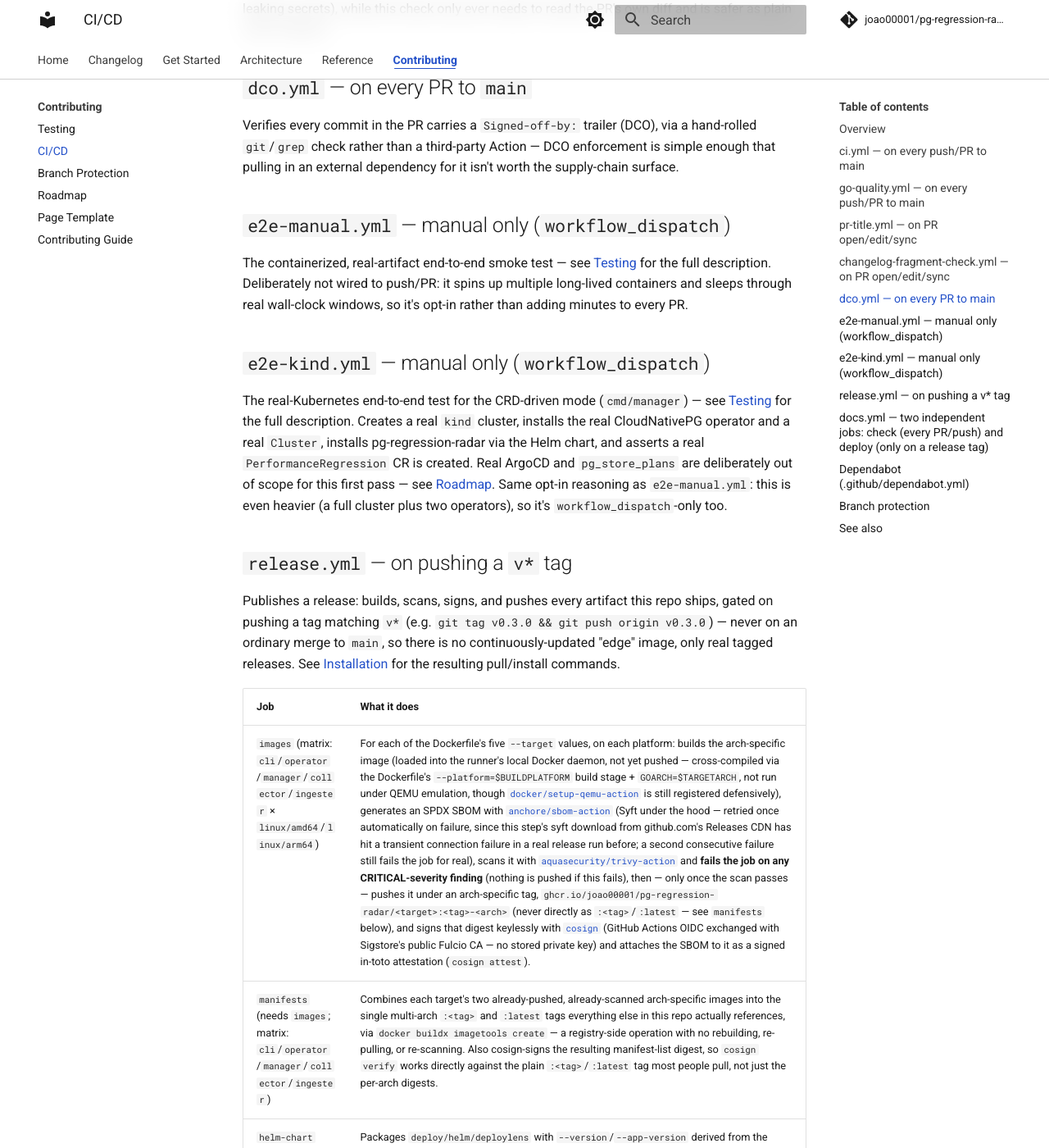
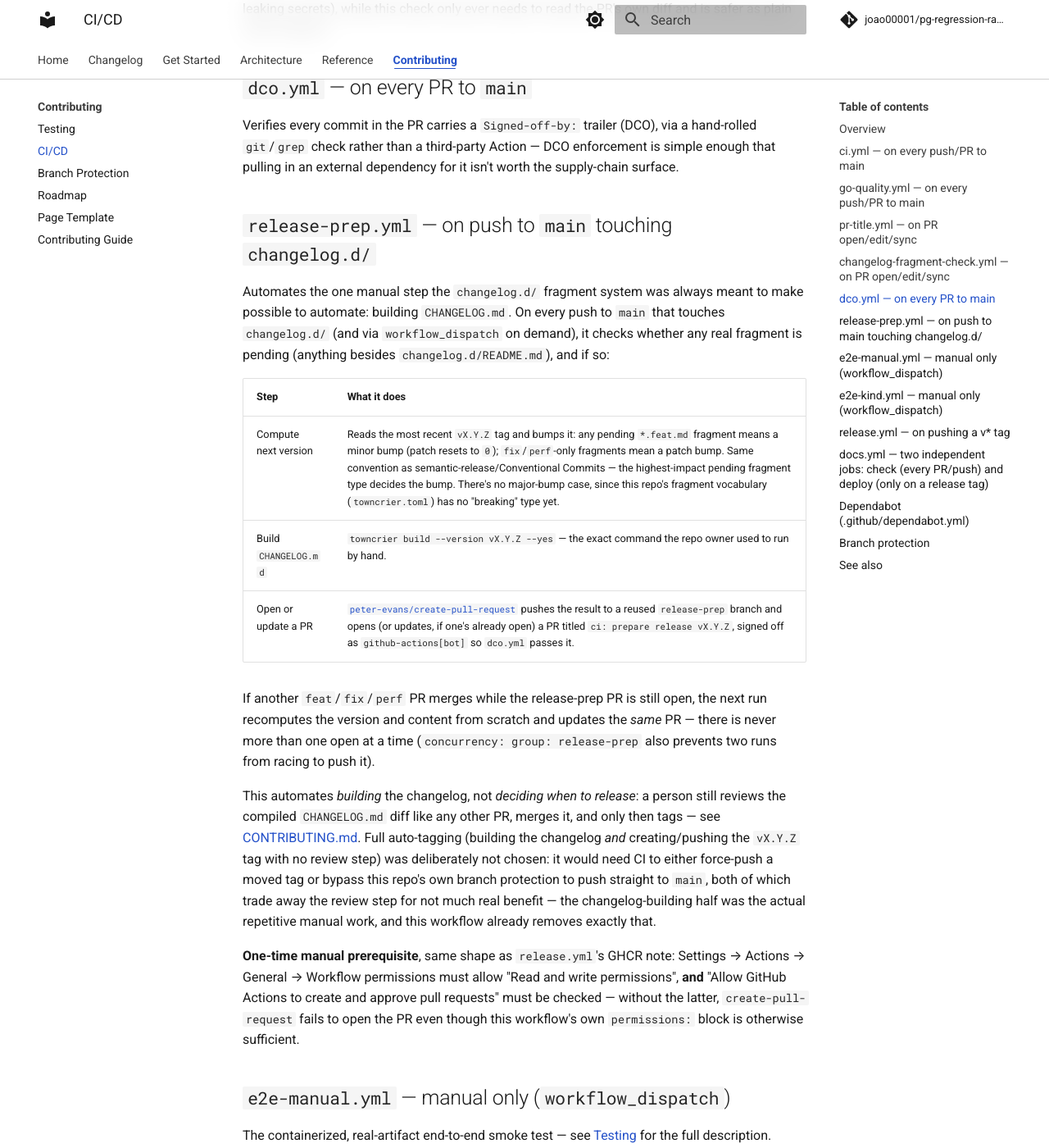
Before and after one commit to joao00001/pg-regression-radar, an MkDocs documentation site: the page built from docs/ci-cd.md, in a window 1280 px wide and 1400 px high, scrolled down 2070 px. Shown: the whole window at 82% size. Built offline with MkDocs 1.6.1 and Material for MkDocs 9.7.7, drawn with Linux system fonts in a browser that asks for light colours; comment, search, counter and statistics services are not loaded; the version menu is left out; some of the changed text lies outside the part shown.

Commit message:
ci: automate release-changelog preparation via a standing PR
towncrier build was a step the repo owner ran locally, by hand, before
every single release (see CONTRIBUTING.md's former "How releases consume
fragments" section) -- exactly the kind of repetitive, mechanical work the
changelog.d/ fragment system was supposed to make possible to automate,
since changelog-fragment-check.yml already guarantees every feat/fix/perf
PR carries a fragment. Nothing was actually consuming that guarantee at
release time until now.

New release-prep.yml: on every push to main touching changelog.d/ (plus
workflow_dispatch), it checks whether any real fragment is pending, and if
so computes the next version (any pending feat fragment bumps minor,
fix/perf-only bumps patch -- the same highest-impact-type-wins convention
semantic-release/Conventional Commits use), runs the exact
`towncrier build --version vX.Y.Z --yes` command that used to be manual,
and opens (or updates, if one's already open) a single standing PR titled
"ci: prepare release vX.Y.Z" via peter-evans/create-pull-request, signed
off as github-actions[bot] so dco.yml passes it. If another feat/fix/perf
PR merges while that PR is still open, the next run recomputes from
scratch and updates the same PR rather than opening a second one
(concurrency: group: release-prep also prevents two runs from racing to
push it).

This automates *building* the changelog, not *deciding when to release*:
a person still reviews the compiled CHANGELOG.md diff like any other PR,
merges it, and only then tags -- full auto-tagging was deliberately not
chosen, since it would need CI to either force-move a tag or push straight
to main bypassing this repo's own branch protection, trading away the one
review step that actually matters for not much benefit beyond what this
already delivers.

Updates CONTRIBUTING.md's "How releases consume fragments" and
docs/ci-cd.md accordingly, including the new one-time manual prerequisite
(Settings -> Actions -> General -> "Allow GitHub Actions to create and
approve pull requests").

Signed-off-by: Joao <joao.detomini@enterprisedb.com>

```diff
--- a/docs/ci-cd.md
+++ b/docs/ci-cd.md
@@ -43,6 +43,22 @@ This is a separate workflow from `pr-title.yml` (rather than a job appended to i
 
 Verifies every commit in the PR carries a `Signed-off-by:` trailer (DCO), via a hand-rolled `git`/`grep` check rather than a third-party Action — DCO enforcement is simple enough that pulling in an external dependency for it isn't worth the supply-chain surface.
 
+## `release-prep.yml` — on push to `main` touching `changelog.d/`
+
+Automates the one manual step the `changelog.d/` fragment system was always meant to make possible to automate: building `CHANGELOG.md`. On every push to `main` that touches `changelog.d/` (and via `workflow_dispatch` on demand), it checks whether any real fragment is pending (anything besides `changelog.d/README.md`), and if so:
+
+| Step | What it does |
+|---|---|
+| Compute next version | Reads the most recent `vX.Y.Z` tag and bumps it: any pending `*.feat.md` fragment means a minor bump (patch resets to `0`); `fix`/`perf`-only fragments mean a patch bump. Same convention as semantic-release/Conventional Commits — the highest-impact pending fragment type decides the bump. There's no major-bump case, since this repo's fragment vocabulary (`towncrier.toml`) has no "breaking" type yet. |
+| Build `CHANGELOG.md` | `towncrier build --version vX.Y.Z --yes` — the exact command the repo owner used to run by hand. |
+| Open or update a PR | [`peter-evans/create-pull-request`](https://github.com/peter-evans/create-pull-request) pushes the result to a reused `release-prep` branch and opens (or updates, if one's already open) a PR titled `ci: prepare release vX.Y.Z`, signed off as `github-actions[bot]` so `dco.yml` passes it. |
+
+If another `feat`/`fix`/`perf` PR merges while the release-prep PR is still open, the next run recomputes the version and content from scratch and updates the *same* PR — there is never more than one open at a time (`concurrency: group: release-prep` also prevents two runs from racing to push it).
+
+This automates *building* the changelog, not *deciding when to release*: a person still reviews the compiled `CHANGELOG.md` diff like any other PR, merges it, and only then tags — see [CONTRIBUTING.md](https://github.com/joao00001/pg-regression-radar/blob/main/CONTRIBUTING.md#release-notes--changeset-fragments). Full auto-tagging (building the changelog *and* creating/pushing the `vX.Y.Z` tag with no review step) was deliberately not chosen: it would need CI to either force-push a moved tag or bypass this repo's own branch protection to push straight to `main`, both of which trade away the review step for not much real benefit — the changelog-building half was the actual repetitive manual work, and this workflow already removes exactly that.
+
+**One-time manual prerequisite**, same shape as `release.yml`'s GHCR note: Settings → Actions → General → Workflow permissions must allow "Read and write permissions", **and** "Allow GitHub Actions to create and approve pull requests" must be checked — without the latter, `create-pull-request` fails to open the PR even though this workflow's own `permissions:` block is otherwise sufficient.
+
 ## `e2e-manual.yml` — manual only (`workflow_dispatch`)
 
 The containerized, real-artifact end-to-end smoke test — see [Testing](testing.md#manual-e2e-real-container) for the full description. Deliberately not wired to push/PR: it spins up multiple long-lived containers and sleeps through real wall-clock windows, so it's opt-in rather than adding minutes to every PR.
@@ -60,7 +76,7 @@ Publishes a release: builds, scans, signs, and pushes every artifact this repo s
 | `images` (matrix: `cli`/`operator`/`manager`/`collector`/`ingester` × `linux/amd64`/`linux/arm64`) | For each of the Dockerfile's five `--target` values, on each platform: builds the arch-specific image (loaded into the runner's local Docker daemon, not yet pushed — cross-compiled via the Dockerfile's `--platform=$BUILDPLATFORM` build stage + `GOARCH=$TARGETARCH`, not run under QEMU emulation, though [`docker/setup-qemu-action`](https://github.com/docker/setup-qemu-action) is still registered defensively), generates an SPDX SBOM with [`anchore/sbom-action`](https://github.com/anchore/sbom-action) (Syft under the hood — retried once automatically on failure, since this step's syft download from github.com's Releases CDN has hit a transient connection failure in a real release run before; a second consecutive failure still fails the job for real), scans it with [`aquasecurity/trivy-action`](https://github.com/aquasecurity/trivy-action) and **fails the job on any CRITICAL-severity finding** (nothing is pushed if this fails), then — only once the scan passes — pushes it under an arch-specific tag, `ghcr.io/joao00001/pg-regression-radar/<target>:<tag>-<arch>` (never directly as `:<tag>`/`:latest` — see `manifests` below), and signs that digest keylessly with [`cosign`](https://github.com/sigstore/cosign) (GitHub Actions OIDC exchanged with Sigstore's public Fulcio CA — no stored private key) and attaches the SBOM to it as a signed in-toto attestation (`cosign attest`). |
 | `manifests` (needs `images`; matrix: `cli`/`operator`/`manager`/`collector`/`ingester`) | Combines each target's two already-pushed, already-scanned arch-specific images into the single multi-arch `:<tag>` and `:latest` tags everything else in this repo actually references, via `docker buildx imagetools create` — a registry-side operation with no rebuilding, re-pulling, or re-scanning. Also cosign-signs the resulting manifest-list digest, so `cosign verify` works directly against the plain `:<tag>`/`:latest` tag most people pull, not just the per-arch digests. |
 | `helm-chart` (needs `manifests`) | Packages `deploy/helm/deploylens` with `--version`/`--app-version` derived from the pushed tag (chart version strips the tag's leading `v` for SemVer compliance; `appVersion` keeps it, matching the image tags), pushes it as an OCI artifact to `oci://ghcr.io/joao00001/charts`, parses the digest out of `helm push`'s own `Digest: sha256:...` output line, and signs that digest keylessly with `cosign` — the exact same OIDC-to-Fulcio flow as the container images above, since cosign signs any OCI artifact, not just container images. Runs after `manifests` so a chart is never published pointing at images that failed to build/scan/publish/combine. |
-| `release-notes` (needs `images`, `manifests`, `helm-chart`) | Extracts the section of `CHANGELOG.md` matching the pushed tag (from its `## vX.Y.Z - <date>` heading up to, but not including, the next `## ` heading, via a small `awk` script) and publishes it as the body of a GitHub Release via [`softprops/action-gh-release`](https://github.com/softprops/action-gh-release). That section only exists because the repo owner ran `towncrier build --version vX.Y.Z --yes` (see [CONTRIBUTING.md](https://github.com/joao00001/pg-regression-radar/blob/main/CONTRIBUTING.md#release-notes--changeset-fragments)) and committed the result *before* pushing the tag — this job fails loudly (rather than publishing an empty release) if no matching section is found. Runs last, after every other artifact-publishing job, so a release is never announced before its images/manifests/chart actually exist. |
+| `release-notes` (needs `images`, `manifests`, `helm-chart`) | Extracts the section of `CHANGELOG.md` matching the pushed tag (from its `## vX.Y.Z - <date>` heading up to, but not including, the next `## ` heading, via a small `awk` script) and publishes it as the body of a GitHub Release via [`softprops/action-gh-release`](https://github.com/softprops/action-gh-release). That section only exists because `release-prep.yml` (below) built it and it was merged to `main` *before* the tag was pushed — this job fails loudly (rather than publishing an empty release) if no matching section is found. Runs last, after every other artifact-publishing job, so a release is never announced before its images/manifests/chart actually exist. |
 
 **Release notes are `CHANGELOG.md`-derived, not generated from commit history in this workflow.** An earlier draft of this workflow considered generating release notes directly from commit messages via [`git-cliff`](https://git-cliff.org/) (with a checked-in `cliff.toml`), but that never actually landed on `main`, and the `changelog.d/` fragment system above supersedes it: fragments are written by a human in user-facing language and enforced per-PR in CI (`changelog-fragment-check.yml`), which a commit-message-driven changelog can't guarantee. There is no `git-cliff` usage or `cliff.toml` anywhere in this repo.
 
```
Also changed, not shown: other parts of docs/ci-cd.md (+1 -1 lines), CONTRIBUTING.md (+30 -14 lines), 1 other file.
